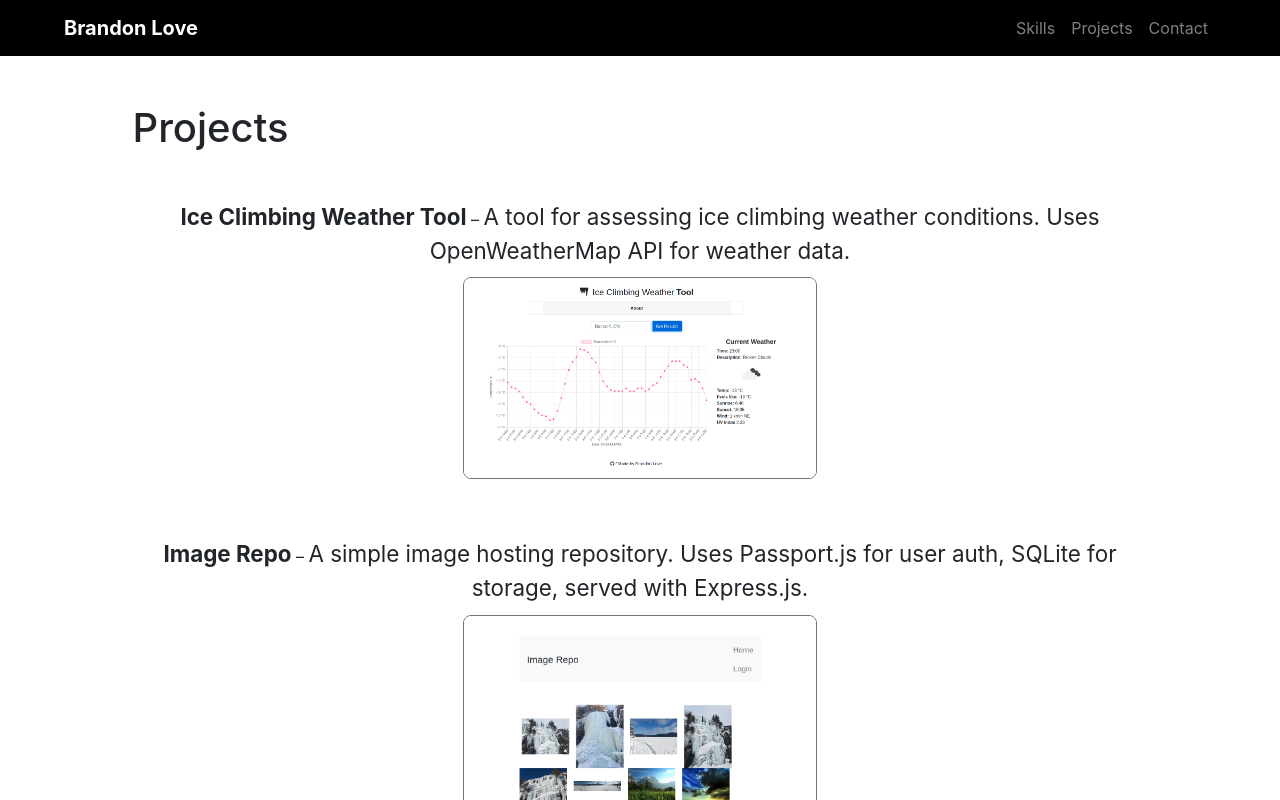
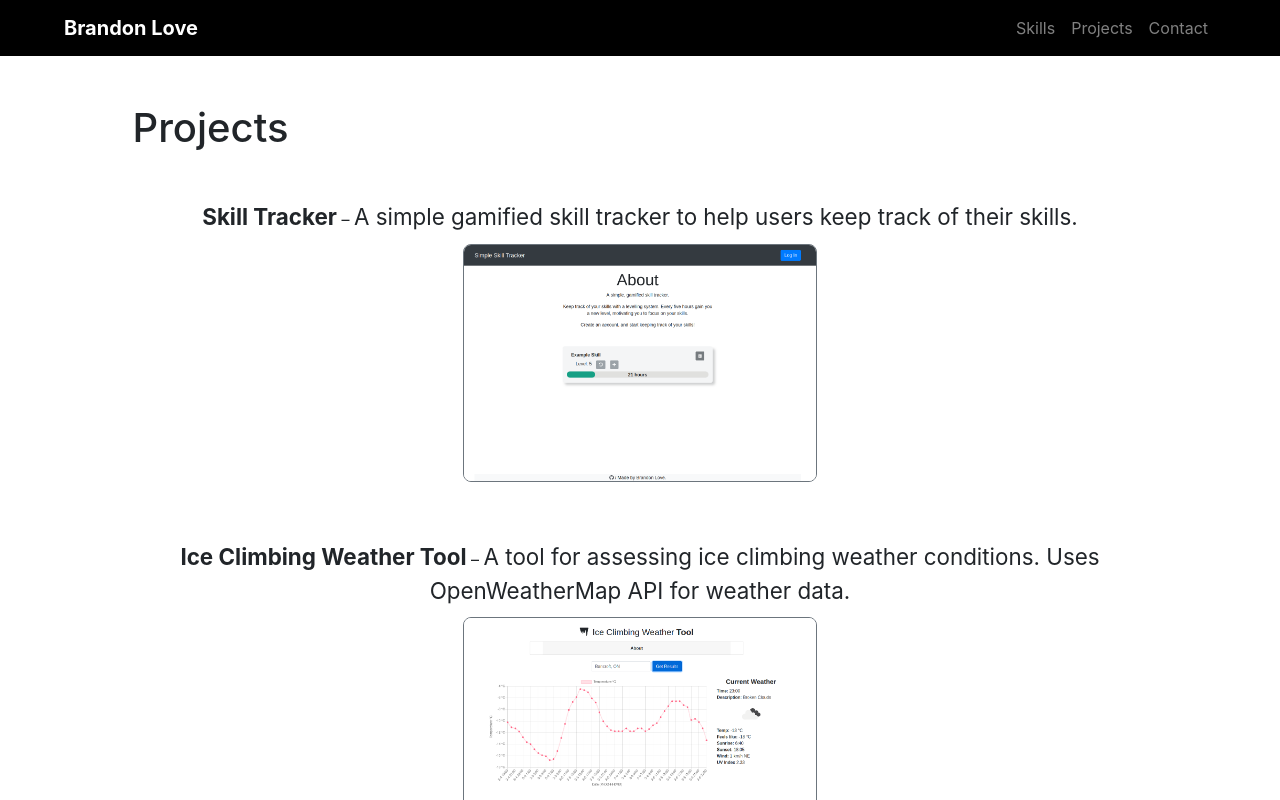
Before and after one commit to blove239/blove239.github.io, a React (Create React App) app: page /#/projects in a window 1280 px wide. Shown: the top 800 px of the page. Built offline with nearby package versions, Linux system fonts and the light colour scheme.

Commit message:
added latest project

```diff
--- a/src/Components/Projects.js
+++ b/src/Components/Projects.js
@@ -4,12 +4,19 @@ import Thumbnail from './Thumbnail';
 import TypingTestScreenCap from '../images/typing test screenshot.png';
 import ImageRepoScreenCap from '../images/imagereposcreenshot.png';
 import IceClimbScreenCap from '../images/ice climb weather tool.png';
+import SkillTrackerScreenCap from '../images/skill tracker.png';
 
 const Projects = () => (
   <Container className='my-5 mx-auto'>
     <Row className='justify-content-center'>
       <Col lg={11}>
         <h1>Projects</h1>
+        <Thumbnail
+          link='https://simpleskilltracker.herokuapp.com/'
+          image={SkillTrackerScreenCap}
+          title='Skill Tracker'
+          description='A simple gamified skill tracker to help users keep track of their skills.'
+        />
         <Thumbnail
           link='https://iceclimbweather.brandonlove.ca/'
           image={IceClimbScreenCap}
```
Also changed, not shown: src/images/skill tracker.png (added).
